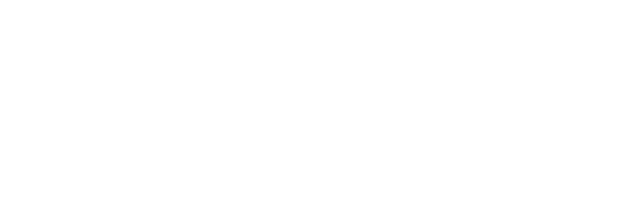
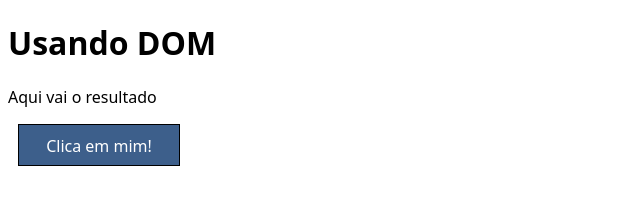
Before and after one commit to Joaolucas00/javascript-e-typescript, a plain HTML site: page ex/ex004/index.html in a window 1280 px wide. Shown: the whole page, without its empty margins (0-640 px from the left). Drawn offline with Linux system fonts and the light colour scheme.

Commit message:
criando o css

```diff
--- /dev/null
+++ b/ex/ex004/estilo.css
@@ -0,0 +1,29 @@
+@charset "UTF-8";
+
+body, html {
+    width: 100vw;
+    height: 100vh;
+}
+
+body {
+    font-family: system-ui, -apple-system, BlinkMacSystemFont, 'Segoe UI', Roboto, Oxygen, Ubuntu, Cantarell, 'Open Sans', 'Helvetica Neue', sans-serif;
+}
+
+div#clique {
+    color: white;
+    padding: 10px;
+    margin: 10px;
+    text-align: center;
+    height: 20px;
+    width: 140px;
+    background-color: rgb(61, 95, 139);
+    border: 1px solid black;
+}
+
+div#clique:hover {
+    color: black;
+    transition: 0.5s;
+    cursor: pointer;
+    background-color: rgba(54, 82, 119, 0.548);
+
+}
--- a/ex/ex004/index.html
+++ b/ex/ex004/index.html
@@ -5,9 +5,12 @@
     <meta http-equiv="X-UA-Compatible" content="IE=edge">
     <meta name="viewport" content="width=device-width, initial-scale=1.0">
     <title>JS</title>
+    <link rel="stylesheet" href="estilo.css">
 </head>
 <body>
-
+    <h1>Usando DOM</h1>
+    <p>Aqui vai o resultado</p>
+    <div id="clique">Clica em mim!</div>
     <script>
 
     </script>
```
